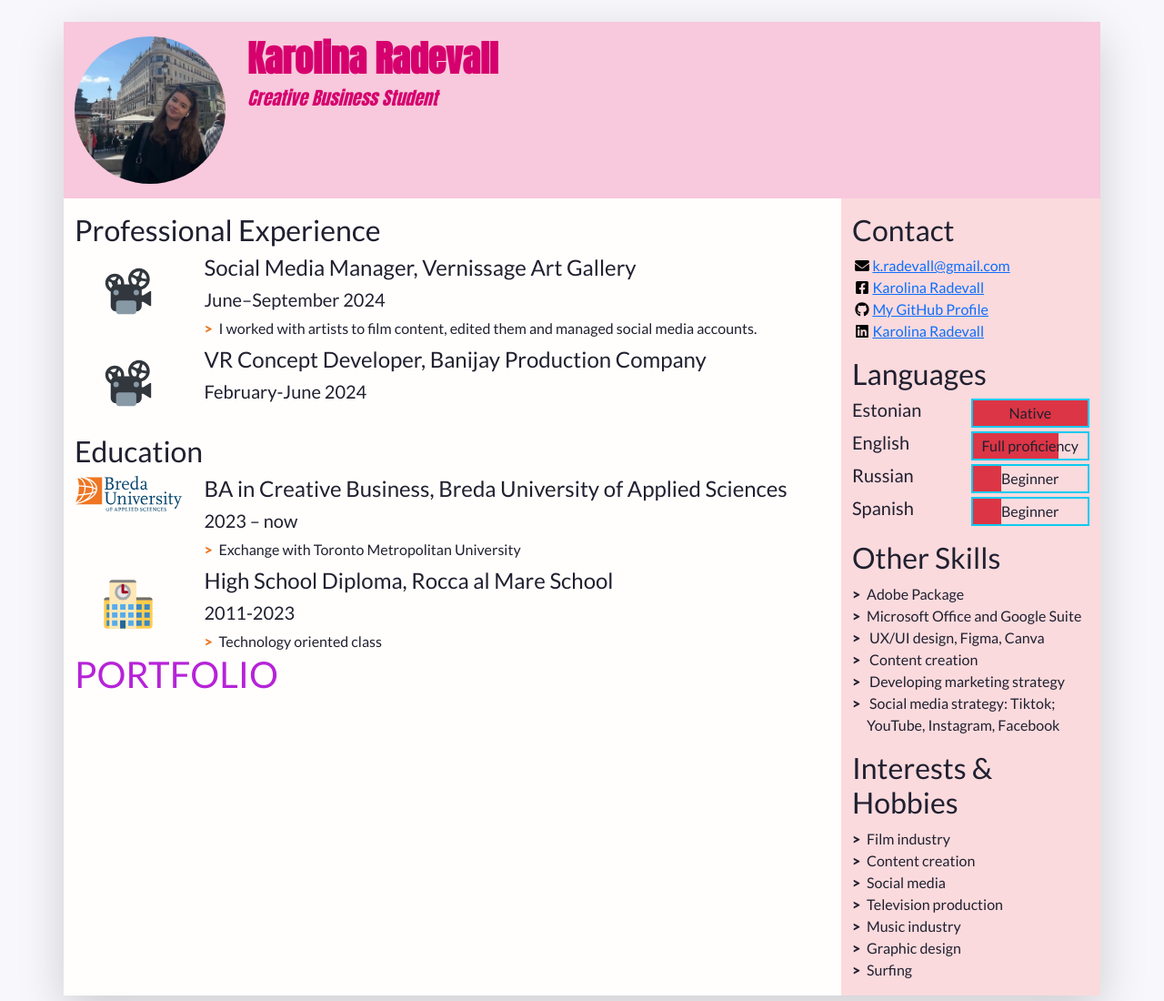
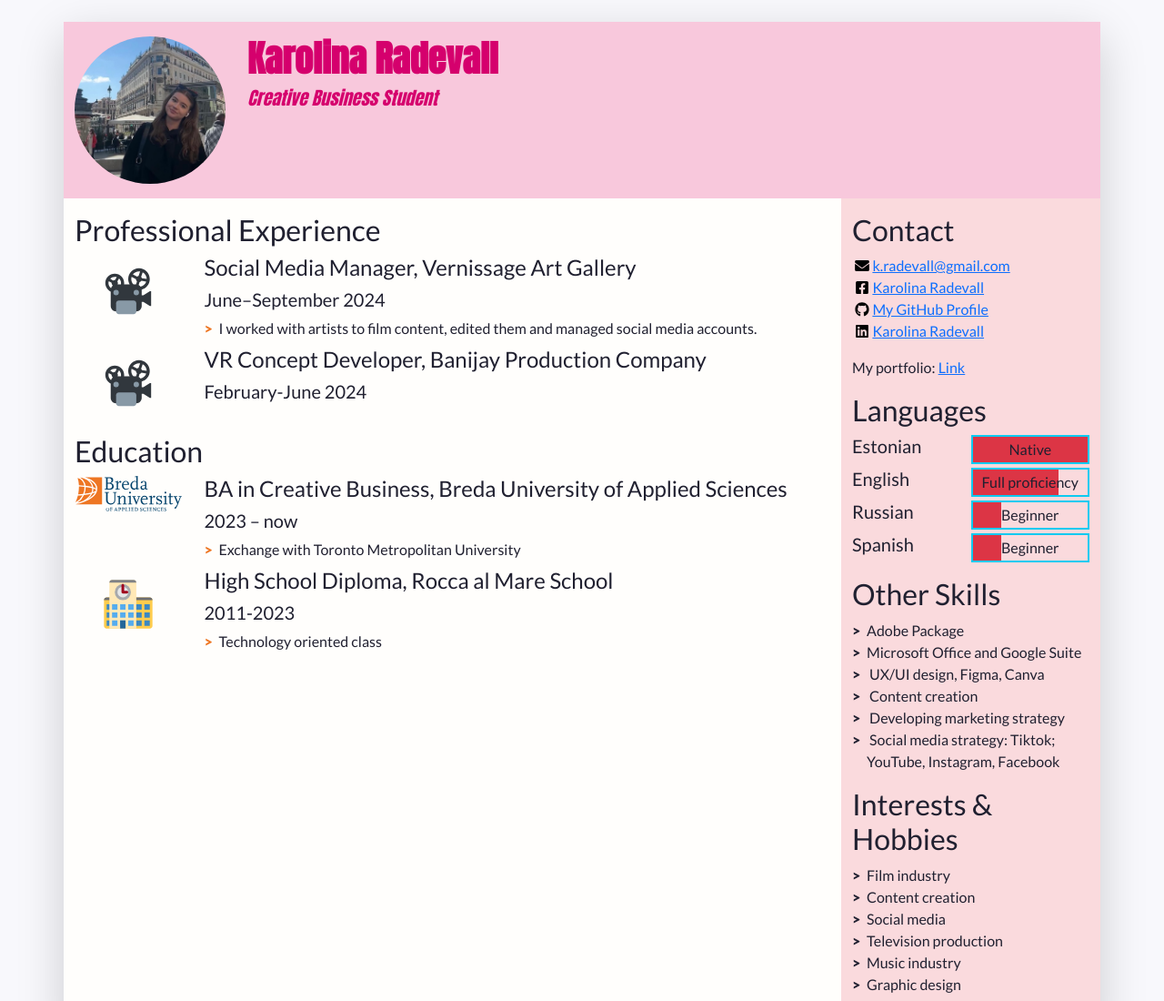
Before and after one commit to KarolinaRadevall/PRJ4-Karolina-Radevall, a plain HTML site: page index.html in a window 1280 px wide. Shown: the top 1100 px of the page at 91% size. Drawn offline with nearby package versions, Linux system fonts and the light colour scheme; a web font is replaced by a local one.

Commit message:
newversion

```diff
--- a/index.html
+++ b/index.html
@@ -145,9 +145,6 @@
                     <li>Technology oriented class</li>
                   </ul>
                 </div>
-				  <div>
-  <h1 class="custom-portolio">PORTFOLIO</h1>
-</div>
               </li>
             </ul>
           </section>
@@ -195,9 +192,13 @@
                 <a class="d-flex align-items-center" href="https://www.linkedin.com/in/karolina-radevall-055ba9328/" target="_blank">
                   <img class="contact-icon" src="images/icons/linkedin.svg" alt="Mobile Phone">
                   Karolina Radevall
+
                 </a>
               </li>
             </ul>
+			      <div>
+      <p class="my-portfolio">My portfolio: <a href="https://www.canva.com/create/portfolios/">Link</a></p>
+    </div>
           </section>
 
           <!-- End of contact details, moving on to languages -->
```
